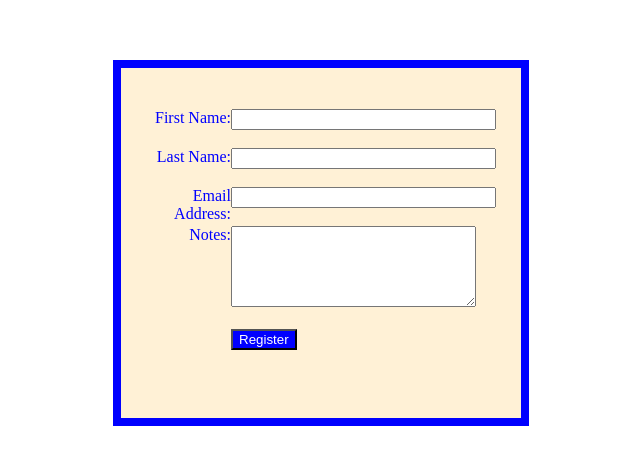
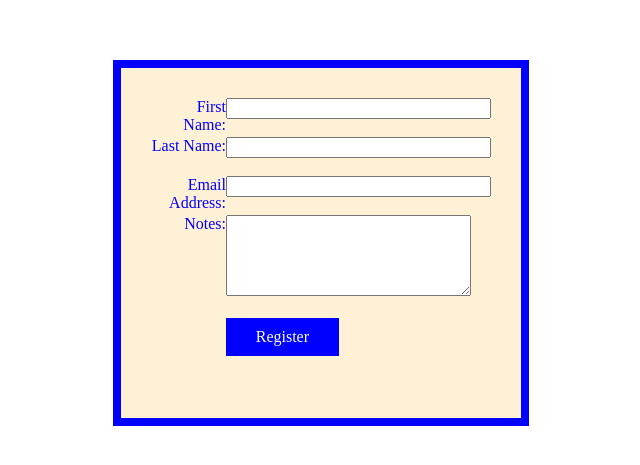
Before and after one commit to poulose-anita/app-Anita-Poulose-hw3, a plain HTML site: page index.html in a window 1280 px wide. Shown: the part 157-622 px from the top of the page, without its empty margins (319-959 px from the left). Drawn offline with Linux system fonts and the light colour scheme.

Commit message:
third commit

```diff
--- a/index.html
+++ b/index.html
@@ -19,7 +19,8 @@
 #theform{
     color:blue;
     display:table;
-    padding: 25px;
+    padding:  30px;
+
 }
 
 .row{
@@ -38,9 +39,17 @@
 
 
 
-.submit input {
+.submit span {
+    padding: 10px;
+    width: 35%;
     background-color: blue;
    color:white;
+   float: left;
+  text-align: center;
+  font-size: 16px;
+  cursor: pointer;
+  transition: 0.3s;
+  border-radius: 0;
 
 }
 
@@ -73,8 +82,9 @@ margin-bottom: 60px;
 <body>
 <div class = "center">
 
-<form id = "theform" action="/index.html" method="get" onsubmit="return (regvalidate())">
-<p>
+<form id = "theform" action="" method="" >
+
+
     <div class="row">
     <label for="firstname">First Name:</label>
     <input type="text" id= "firstname" name="" size="30"> </br></br>
@@ -87,7 +97,7 @@ margin-bottom: 60px;
 
     <div class="row">
     <label for="email">Email Address:</label>
-    <input type="Email" id="email" name="" size="30"> </br></br>
+    <input type="email" id="email" name="" size="30"> </br></br>
     </div>
 
 
@@ -100,7 +110,8 @@ margin-bottom: 60px;
     <div class="row">
     <label for="register"> </label>
     <div class ="submit">
-    <input type="SUBMIT" id = "register" name="" value="Register" size = "20">
+    <!--<input type="SUBMIT" id = "register" name="" value="Register" size = "20"> -->
+    <span onclick="return (regvalidate())" class="submit" size = "20">Register</span>
     </div>
     </div>
 
@@ -109,7 +120,7 @@ margin-bottom: 60px;
     </div>
 
 
-</p>
+
 
 </form>
 
```
Also changed, not shown: 1 other file.
